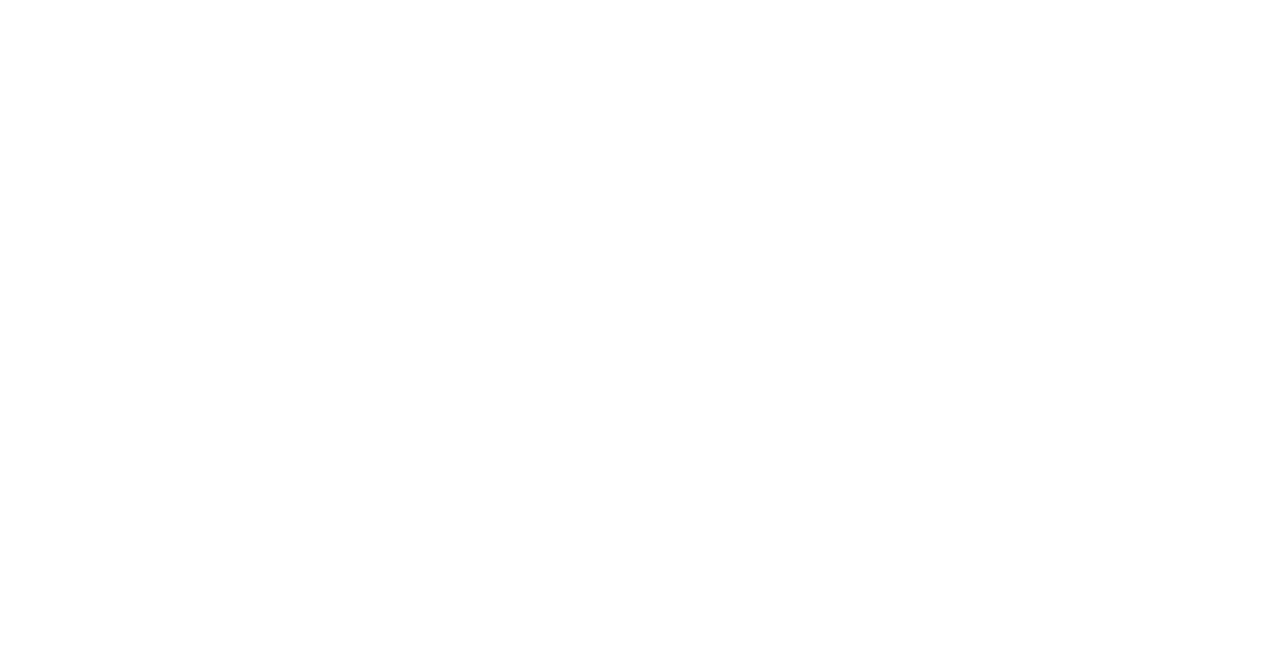
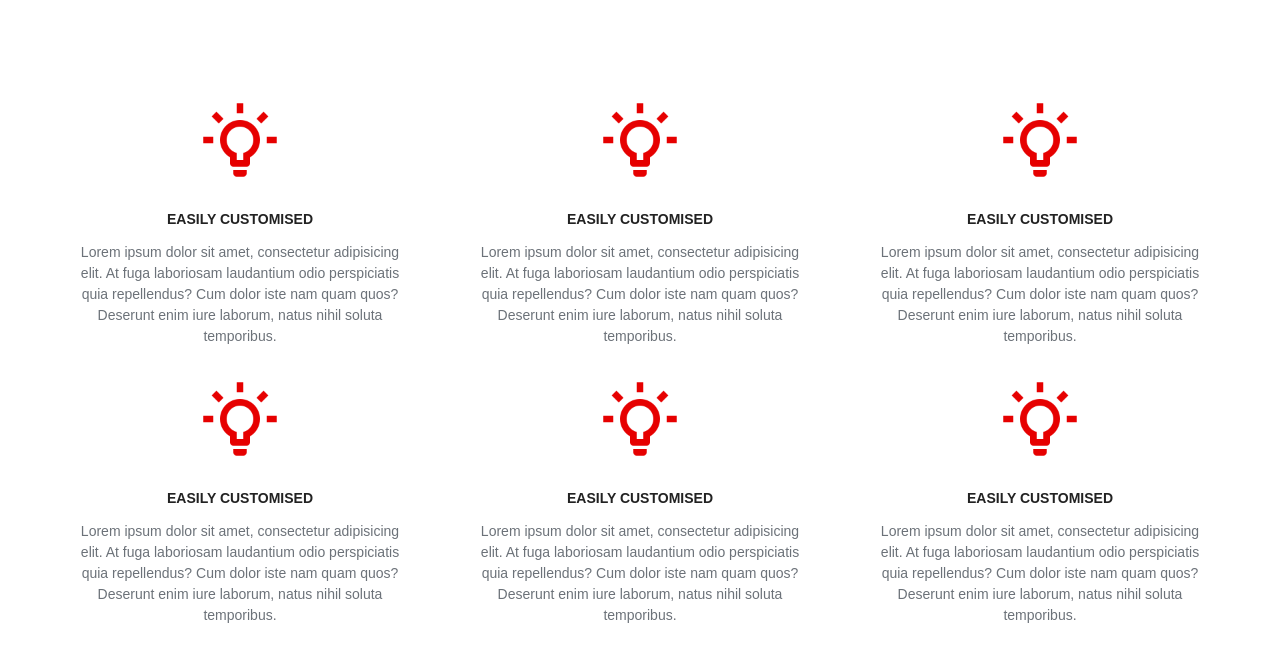
Before and after one commit to toryvictory/adaptive_columns, a plain HTML site: page index.html in a window 1280 px wide. Drawn offline with Linux system fonts and the light colour scheme.

Commit message:
Add adaptive feature cards styles & html

```diff
--- /dev/null
+++ b/assets/css/feature_card.css
@@ -0,0 +1,25 @@
+.feature-card {
+    font-family: "Raleway", sans-serif;
+    font-size: 14px;
+
+    padding: 0 20px;
+    margin-bottom: 2rem;
+}
+
+.icon-container > img {
+    width: 80px;
+    height: 80px;
+    margin-bottom: 1rem;
+}
+
+.feature-name {
+    text-transform: uppercase;
+    font-weight: bold;
+    margin: 1rem auto;
+}
+
+.feature-description {
+    text-align: center;
+    color: #6c7279;
+    line-height: 1.5em;
+}
--- /dev/null
+++ b/assets/css/fonts.css
@@ -0,0 +1,13 @@
+@font-face {
+    font-family: "Raleway";
+    src: url("../fonts/Raleway/Raleway-Regular.ttf") format("ttf");
+    font-weight: 400;
+    font-style: normal;
+}
+
+@font-face {
+    font-family: "Raleway";
+    src: url("../fonts/Raleway/Raleway-Bold.ttf") format("ttf");
+    font-weight: 700;
+    font-style: normal;
+}
--- a/assets/css/grid.css
+++ b/assets/css/grid.css
@@ -16,7 +16,6 @@
     flex-wrap: wrap;
 }
 
-.col,
 .col-1,
 .col-2,
 .col-3,
--- a/index.html
+++ b/index.html
@@ -8,13 +8,73 @@
 
 </head>
 <body>
-    <div class="container">
-        <div></div>
-        <div></div>
-        <div></div>
-        <div></div>
-        <div></div>
-        <div></div>
+<section class="container features">
+    <div class="col-4 col-lg-6 col-md-12">
+        <article class="feature-card flex-col-al-center">
+            <div class="icon-container">
+                <img src="./assets/images/lightbulb-icon.png" alt="lightbulb icon">
+            </div>
+            <span class="feature-name">Easily customised</span>
+            <p class="feature-description">Lorem ipsum dolor sit amet, consectetur adipisicing elit. At fuga laboriosam
+                laudantium odio perspiciatis quia repellendus? Cum dolor iste nam quam quos? Deserunt enim iure laborum,
+                natus nihil soluta temporibus.</p>
+        </article>
     </div>
+    <div class="col-4 col-lg-6 col-md-12">
+        <article class="feature-card flex-col-al-center">
+            <div class="icon-container">
+                <img src="./assets/images/lightbulb-icon.png" alt="lightbulb icon">
+            </div>
+            <span class="feature-name">Easily customised</span>
+            <p class="feature-description">Lorem ipsum dolor sit amet, consectetur adipisicing elit. At fuga laboriosam
+                laudantium odio perspiciatis quia repellendus? Cum dolor iste nam quam quos? Deserunt enim iure laborum,
+                natus nihil soluta temporibus.</p>
+        </article>
+    </div>
+    <div class="col-4 col-lg-6 col-md-12">
+        <article class="feature-card flex-col-al-center">
+            <div class="icon-container">
+                <img src="./assets/images/lightbulb-icon.png" alt="lightbulb icon">
+            </div>
+            <span class="feature-name">Easily customised</span>
+            <p class="feature-description">Lorem ipsum dolor sit amet, consectetur adipisicing elit. At fuga laboriosam
+                laudantium odio perspiciatis quia repellendus? Cum dolor iste nam quam quos? Deserunt enim iure laborum,
+                natus nihil soluta temporibus.</p>
+        </article>
+    </div>
+    <div class="col-4 col-lg-6 col-md-12">
+        <article class="feature-card flex-col-al-center">
+            <div class="icon-container">
+                <img src="./assets/images/lightbulb-icon.png" alt="lightbulb icon">
+            </div>
+            <span class="feature-name">Easily customised</span>
+            <p class="feature-description">Lorem ipsum dolor sit amet, consectetur adipisicing elit. At fuga laboriosam
+                laudantium odio perspiciatis quia repellendus? Cum dolor iste nam quam quos? Deserunt enim iure laborum,
+                natus nihil soluta temporibus.</p>
+        </article>
+    </div>
+    <div class="col-4 col-lg-6 col-md-12">
+        <article class="feature-card flex-col-al-center">
+            <div class="icon-container">
+                <img src="./assets/images/lightbulb-icon.png" alt="lightbulb icon">
+            </div>
+            <span class="feature-name">Easily customised</span>
+            <p class="feature-description">Lorem ipsum dolor sit amet, consectetur adipisicing elit. At fuga laboriosam
+                laudantium odio perspiciatis quia repellendus? Cum dolor iste nam quam quos? Deserunt enim iure laborum,
+                natus nihil soluta temporibus.</p>
+        </article>
+    </div>
+    <div class="col-4 col-lg-6 col-md-12">
+        <article class="feature-card flex-col-al-center">
+            <div class="icon-container">
+                <img src="./assets/images/lightbulb-icon.png" alt="lightbulb icon">
+            </div>
+            <span class="feature-name">Easily customised</span>
+            <p class="feature-description">Lorem ipsum dolor sit amet, consectetur adipisicing elit. At fuga laboriosam
+                laudantium odio perspiciatis quia repellendus? Cum dolor iste nam quam quos? Deserunt enim iure laborum,
+                natus nihil soluta temporibus.</p>
+        </article>
+    </div>
+</section>
 </body>
 </html>
--- a/style.css
+++ b/style.css
@@ -1,2 +1,18 @@
 @import "assets/css/reset.css";
 @import "assets/css/grid.css";
+@import "assets/css/feature_card.css";
+@import "assets/css/fonts.css";
+
+* {
+    box-sizing: border-box;
+}
+
+.features {
+    padding: 100px 0;
+}
+
+.flex-col-al-center {
+    display: flex;
+    flex-direction: column;
+    align-items: center;
+}
```
Also changed, not shown: assets/fonts/Raleway/Raleway-Bold.ttf (added), assets/fonts/Raleway/Raleway-Regular.ttf (added), assets/images/lightbulb-icon.png (added).
